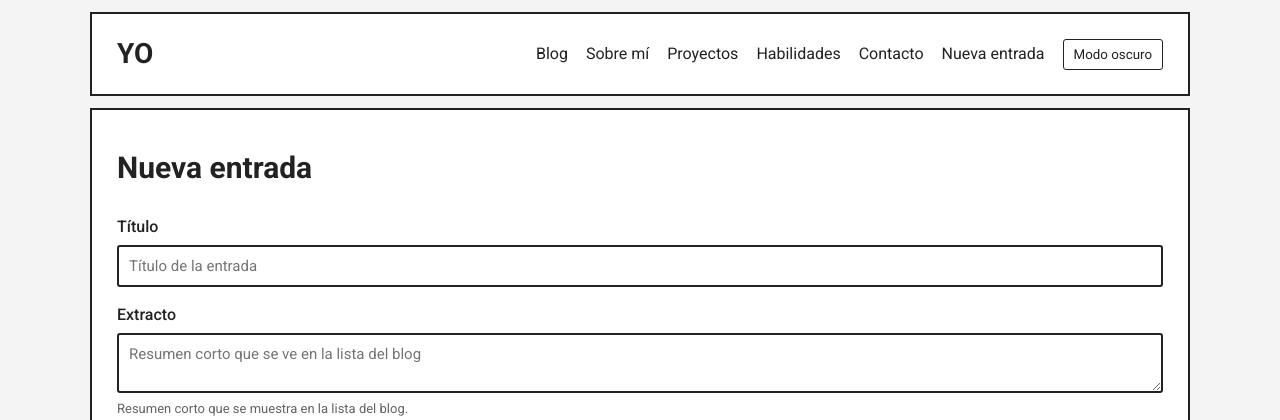
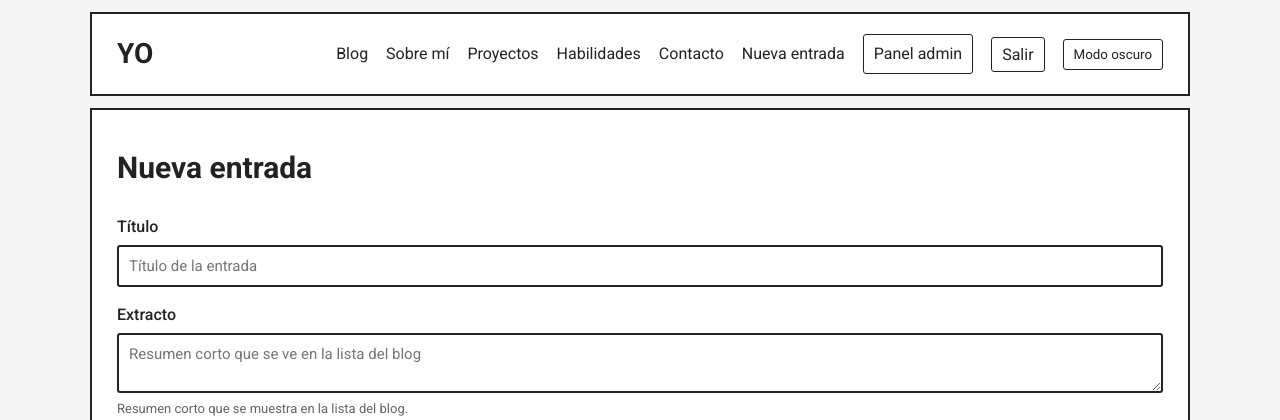
Before and after one commit to fulgencio-marmot-12/Blog_django, a Django app: page /post/nuevo/ in a window 1280 px wide. Shown: the top 420 px of the page. Run offline with Django 5.2, Linux system fonts and the light colour scheme; the visitor is signed in with stand-in values (Sample User, id 1).

Commit message:
boton para entrar al admin, imagenes del portfolio y un arreglito
- agrego un boton en la barra de navegacion: "Ingresar" para los
  visitantes, y "Panel admin", "Nueva entrada" y "Salir" cuando
  esta logueado el administrador
- subo las dos imagenes de los proyectos que faltaban en static/img
  (mastacards y slitherio) para que no salgan rotas en el portfolio
- arregle el enctype del formulario de entradas: estaba escrito con
  guion en vez de barra, y eso hacia que la imagen se perdiera sin
  aviso al crear una entrada

```diff
--- a/blog/templates/blog/post_form.html
+++ b/blog/templates/blog/post_form.html
@@ -6,7 +6,7 @@
 <section class="formulario">
     <h1>{% if object %}Editar entrada{% else %}Nueva entrada{% endif %}</h1>
 
-    <form method="post" enctype="multipart-form-data" novalidate>
+    <form method="post" enctype="multipart/form-data" novalidate>
         {% csrf_token %}
 
         {% if form.non_field_errors %}
--- a/static/css/styles.css
+++ b/static/css/styles.css
@@ -71,6 +71,32 @@ nav a:hover {
     border-radius: 3px;
     cursor: pointer;
     font-family: inherit;
+}
+
+/* Boton de administracion (Ingresar / Panel admin / Salir) */
+
+.nav-accion {
+    padding: 7px 10px;
+    color: var(--texto);
+    background-color: var(--caja);
+    border: 1px solid var(--borde);
+    border-radius: 3px;
+    cursor: pointer;
+    font-family: inherit;
+    font-size: inherit;
+    text-decoration: none;
+}
+
+.nav-accion:hover {
+    background-color: var(--fondo);
+    text-decoration: none;
+}
+
+.nav-salir {
+    margin: 0;
+    padding: 0;
+    border: 0;
+    background: none;
 }
 
 /* PARTE PRINCIPAL - parecida al dibujo */
--- a/templates/base.html
+++ b/templates/base.html
@@ -26,9 +26,18 @@
                 <a href="{% url 'pages:portfolio' %}#proyectos">Proyectos</a>
                 <a href="{% url 'pages:portfolio' %}#habilidades">Habilidades</a>
                 <a href="{% url 'pages:portfolio' %}#contacto">Contacto</a>
+
                 {% if user.is_staff %}
                 <a href="{% url 'blog:crear' %}">Nueva entrada</a>
+                <a class="nav-accion" href="{% url 'admin:index' %}">Panel admin</a>
+                <form class="nav-salir" method="post" action="{% url 'admin:logout' %}">
+                    {% csrf_token %}
+                    <button class="nav-accion" type="submit">Salir</button>
+                </form>
+                {% else %}
+                <a class="nav-accion" href="{% url 'admin:login' %}">Ingresar</a>
                 {% endif %}
+
                 <button id="modo" type="button">Modo oscuro</button>
             </nav>
         </div>
```
Also changed, not shown: static/img/mastacards.png (added), static/img/slitherio.png (added).
